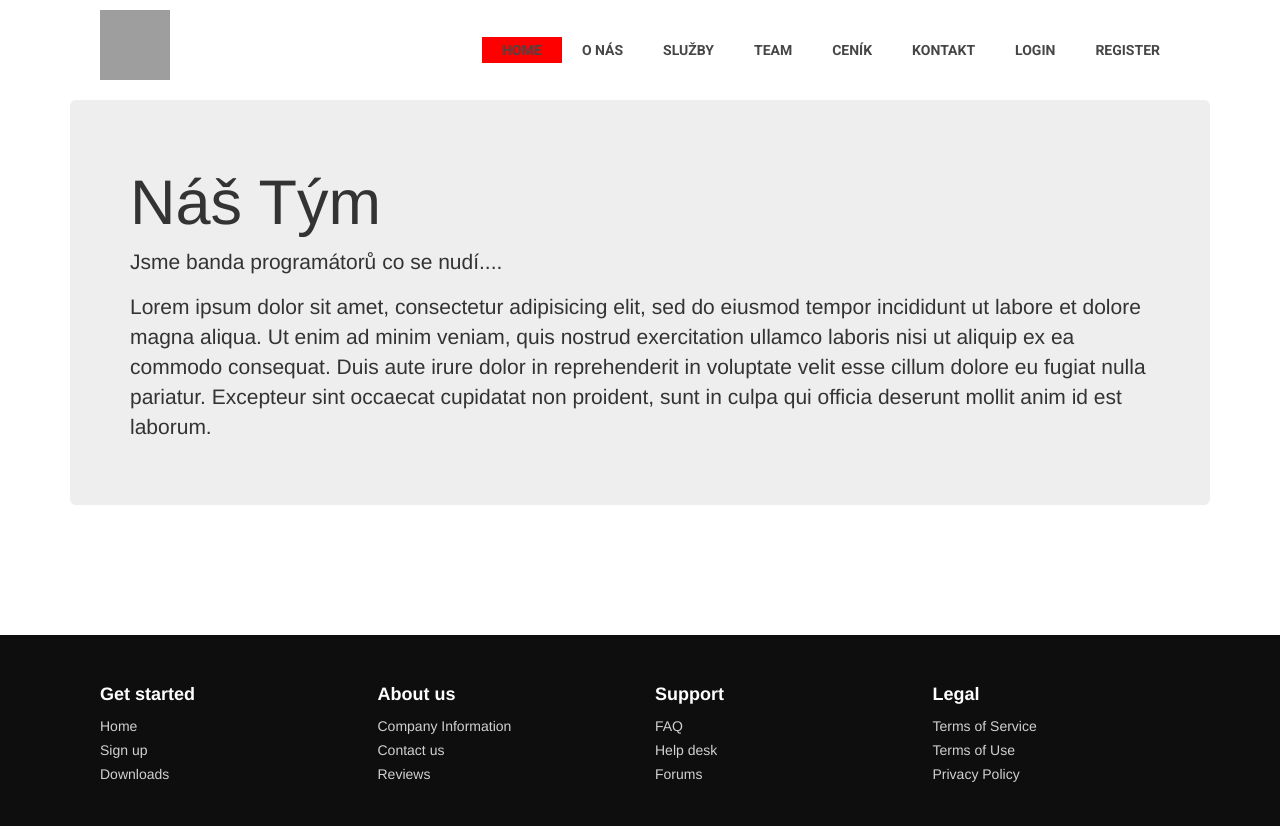
After one commit to Newone3/3Dprint, a Django app: page /team/ in a window 1280 px wide. The commit adds this page. Shown: the top 826 px of the page. Run offline with Django 3.2, Linux system fonts and the light colour scheme; some libraries are stand-ins or nearby versions; grey boxes are pictures that could not be loaded.

Commit message:
pridani odkazu 0.9.2

```diff
--- a/src/posts/urls.py
+++ b/src/posts/urls.py
@@ -1,5 +1,6 @@
 from django.conf.urls import url
 from django.contrib import admin
+from posts import views
 
 from .views import (
 	post_list,
@@ -11,6 +12,11 @@ from .views import (
 
 urlpatterns = [
 	url(r'^$', post_list, name='list'),
+	url(r'^about/$',views.AboutView.as_view(),name='about'),
+	url(r'^contact/$',views.ContactView.as_view(),name='contact'),
+	url(r'^prices/$',views.PricesView.as_view(),name='prices'),
+	url(r'^services/$',views.ServicesView.as_view(),name='services'),
+	url(r'^team/$',views.TeamView.as_view(),name='team'),
     url(r'^create/$', post_create),
     url(r'^(?P<slug>[\w-]+)/$', post_detail, name='detail'),
     url(r'^(?P<slug>[\w-]+)/edit/$', post_update, name='update'),
--- a/src/posts/views.py
+++ b/src/posts/views.py
@@ -18,6 +18,10 @@ from django.utils import timezone
 from .forms import PostForm
 from .models import Post
 from .utils import get_read_time
+
+from django.views.generic import (TemplateView,ListView,
+                                    DetailView,CreateView,
+                                    UpdateView,DeleteView)
 
 def post_create(request):
 	if not request.user.is_staff or not request.user.is_superuser:
@@ -118,3 +122,18 @@ def post_delete(request, slug=None):
 	instance.delete()
 	messages.success(request, "Successfully deleted")
 	return redirect("posts:list")
+
+class AboutView(TemplateView):
+    template_name = 'about.html'
+
+class ContactView(TemplateView):
+    template_name = 'contact.html'
+
+class PricesView(TemplateView):
+    template_name = 'prices.html'
+
+class ServicesView(TemplateView):
+    template_name = 'services.html'
+
+class TeamView(TemplateView):
+    template_name = 'team.html'
--- a/src/templates/base.html
+++ b/src/templates/base.html
@@ -72,11 +72,11 @@ fjs.parentNode.insertBefore(js, fjs);
   </div>
   <ul class="ulos">
     <li class="lios"><a class="aos change redcol" href="{% url "posts:list" %}">Home</a></li>
-    <li class="lios"><a class="aos change" href="{% url "posts:list" %}">O nás</a></li>
-    <li class="lios"><a class="aos change" href="{% url "posts:list" %}">Služby</a></li>
-    <li class="lios"><a class="aos change" href="{% url "posts:list" %}">Team</a></li>
-    <li class="lios"><a class="aos change" href="{% url "posts:list" %}">Ceník</a></li>
-    <li class="lios"><a class="aos change" href="{% url "posts:list" %}">Kontakt</a></li>
+    <li class="lios"><a class="aos change" href="{% url "posts:about" %}">O nás</a></li>
+    <li class="lios"><a class="aos change" href="{% url "posts:services" %}">Služby</a></li>
+    <li class="lios"><a class="aos change" href="{% url "posts:team" %}">Team</a></li>
+    <li class="lios"><a class="aos change" href="{% url "posts:prices" %}">Ceník</a></li>
+    <li class="lios"><a class="aos change" href="{% url "posts:contact" %}">Kontakt</a></li>
     {% if not request.user.is_authenticated %}
     <li class="lios"><a class="aos change" href="{% url "login" %}">Login</a></li>
     <li class="lios"><a class="aos change" href="{% url "register" %}">Register</a></li>
@@ -102,16 +102,16 @@ fjs.parentNode.insertBefore(js, fjs);
             <div class="col-sm-3">
                 <h5>Get started</h5>
                 <ul>
-                    <li><a href="#">Home</a></li>
-                    <li><a href="#">Sign up</a></li>
+                    <li><a href="{% url "posts:list" %}">Home</a></li>
+                    <li><a href="{% url "register" %}">Sign up</a></li>
                     <li><a href="#">Downloads</a></li>
                 </ul>
             </div>
             <div class="col-sm-3">
                 <h5>About us</h5>
                 <ul>
-                    <li><a href="#">Company Information</a></li>
-                    <li><a href="#">Contact us</a></li>
+                    <li><a href="{% url "posts:about" %}">Company Information</a></li>
+                    <li><a href="{% url "posts:contact" %}">Contact us</a></li>
                     <li><a href="#">Reviews</a></li>
                 </ul>
             </div>
@@ -144,7 +144,7 @@ fjs.parentNode.insertBefore(js, fjs);
         <a href="#" class="google"><i class="fa fa-google-plus"></i></a>
     </div>
     <div class="footer-copyright">
-        <p>© 2016 Copyright Text </p>
+        <p>© 2018 Všechna práva vyhrazena </p>
     </div>
 </footer>
 
--- /dev/null
+++ b/src/templates/team.html
@@ -0,0 +1,12 @@
+{% extends "base.html" %}
+
+{% block content %}
+<div class="container">
+  <div class="jumbotron">
+    <h1>Náš Tým</h1>
+    <p>Jsme banda programátorů co se nudí....</p>
+    <p>Lorem ipsum dolor sit amet, consectetur adipisicing elit, sed do eiusmod tempor incididunt ut labore et dolore magna aliqua. Ut enim ad minim veniam, quis nostrud exercitation ullamco laboris nisi ut aliquip ex ea commodo consequat. Duis aute irure dolor in reprehenderit in voluptate velit esse cillum dolore eu fugiat nulla pariatur. Excepteur sint occaecat cupidatat non proident, sunt in culpa qui officia deserunt mollit anim id est laborum.</p>
+  </div>
+</div>
+
+{% endblock content %}
```
Also changed, not shown: help_git.txt (+18 -0 lines), src/blog/settings.py (+9 -9 lines), src/templates/about.html (added, +14 -0 lines), src/templates/contact.html (added, +12 -0 lines), src/templates/prices.html (added, +12 -0 lines), src/templates/services.html (added, +12 -0 lines), src/db.sqlite3.
